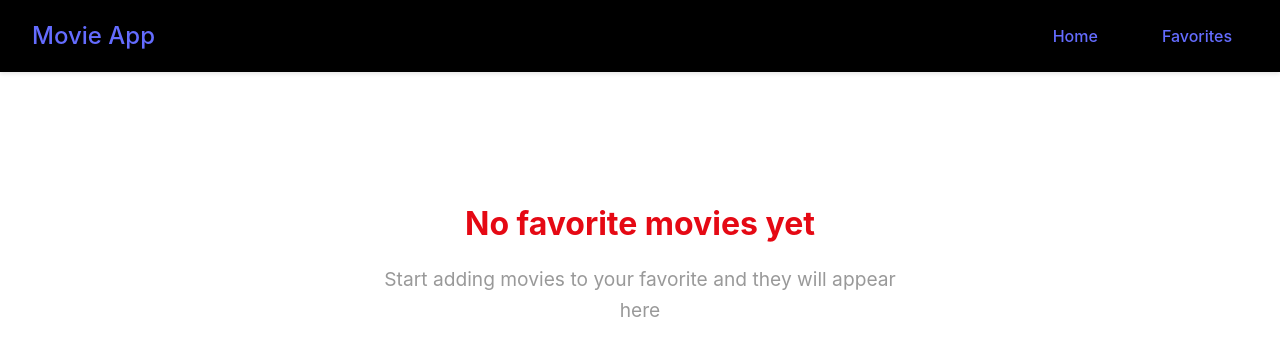
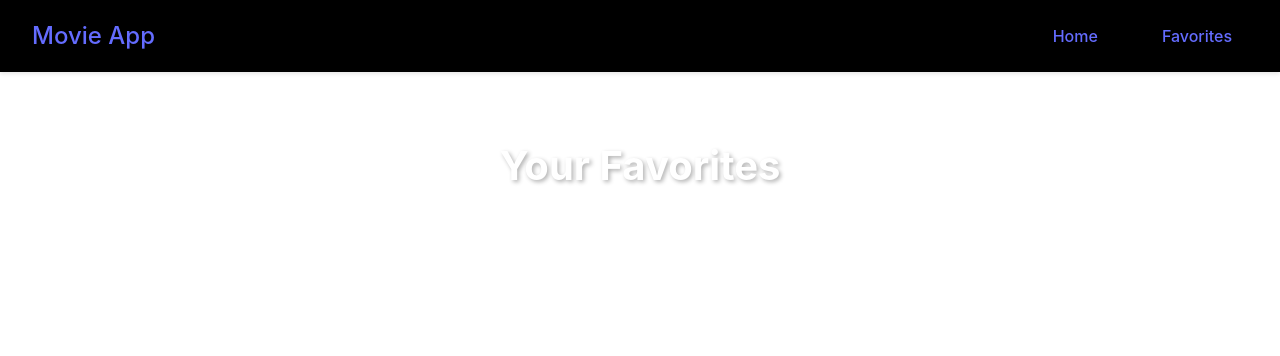
Before and after one commit to yuyuu-8/movie-search, a React (Vite) app: page /favorites in a window 1280 px wide. Shown: the top 356 px of the page. Built offline with nearby package versions, Linux system fonts and the light colour scheme.

Commit message:
feat: add favorites

```diff
--- a/src/App.jsx
+++ b/src/App.jsx
@@ -3,10 +3,11 @@
 import Home from "./pages/Home";
 import Favorites from "./pages/Favorites";
 import NavBar from "./components/Navbar";
+import { MovieProvider } from "./contexts/MovieContext";
 
 function App() {
   return (
-    <div>
+    <MovieProvider>
       <NavBar />
       <main className="main-content">
         <Routes>
@@ -14,7 +15,7 @@
           <Route path="/favorites" element={<Favorites />} />
         </Routes>
       </main>
-    </div>
+    </MovieProvider>
   );
 }
 
--- a/src/components/MovieCard.jsx
+++ b/src/components/MovieCard.jsx
@@ -1,8 +1,14 @@
 import "../css/MovieCard.css";
+import { useMovieContext } from "../contexts/MovieContext";
 
 function MovieCard({ movie }) {
-  function onFavoriteClick() {
-    alert("Favorite Clicked");
+  const { isFavorite, addToFavorites, removeFromFavorites } = useMovieContext();
+  const favorite = isFavorite(movie.id);
+
+  function onFavoriteClick(e) {
+    e.preventDefault();
+    if (favorite) removeFromFavorites(movie.id);
+    else addToFavorites(movie);
   }
 
   return (
@@ -13,7 +19,10 @@
           alt={movie.title}
         />
         <div className="movie-overlay">
-          <button className="favorite-btn" onClick={onFavoriteClick}>
+          <button
+            className={`favorite-btn ${favorite ? "active" : ""}`}
+            onClick={onFavoriteClick}
+          >
             ♥
           </button>
         </div>
--- /dev/null
+++ b/src/contexts/MovieContext.jsx
@@ -0,0 +1,42 @@
+import { createContext, useState, useContext, useEffect } from "react";
+
+const MovieContext = createContext();
+
+export const useMovieContext = () => useContext(MovieContext);
+
+export const MovieProvider = ({ children }) => {
+  const [favorites, setFavorites] = useState([]);
+
+  useEffect(() => {
+    const storedFavs = localStorage.getItem("favorites");
+
+    if (storedFavs) setFavorites(JSON.parse(storedFavs));
+  }, []);
+
+  useEffect(() => {
+    localStorage.setItem("favorites", JSON.stringify(favorites));
+  }, [favorites]);
+
+  const addToFavorites = (movie) => {
+    setFavorites((prev) => [...prev, movie]);
+  };
+
+  const removeFromFavorites = (movieId) => {
+    setFavorites((prev) => prev.filter((movie) => movie.id !== movieId));
+  };
+
+  const isFavorite = (movieId) => {
+    return favorites.some((movie) => movie.id === movieId);
+  };
+
+  const value = {
+    favorites,
+    addToFavorites,
+    removeFromFavorites,
+    isFavorite,
+  };
+
+  return (
+    <MovieContext.Provider value={value}>{children}</MovieContext.Provider>
+  );
+};
--- a/src/pages/Favorites.jsx
+++ b/src/pages/Favorites.jsx
@@ -1,6 +1,23 @@
 import "../css/Favorites.css";
+import { useMovieContext } from "../contexts/MovieContext";
+import MovieCard from "../components/MovieCard";
 
 function Favorites() {
+  const { favorites } = useMovieContext();
+
+  if (favorites) {
+    return (
+      <div className="favorites">
+        <h2>Your Favorites</h2>
+        <div className="movies-grid">
+          {favorites.map((movie) => (
+            <MovieCard movie={movie} key={movie.id} />
+          ))}
+        </div>
+      </div>
+    );
+  }
+
   return (
     <div className="favorites-empty">
       <h2>No favorite movies yet</h2>
```
